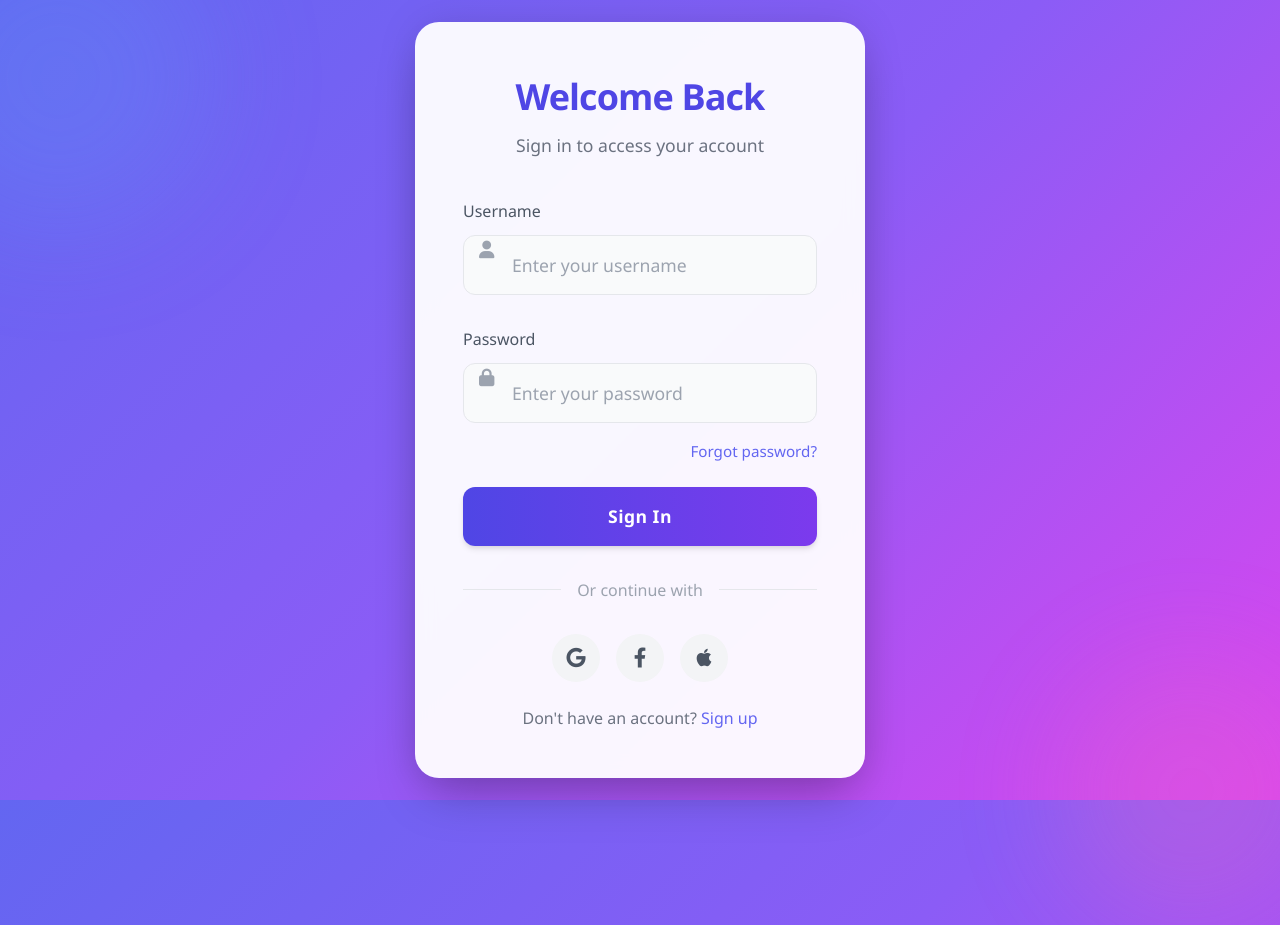
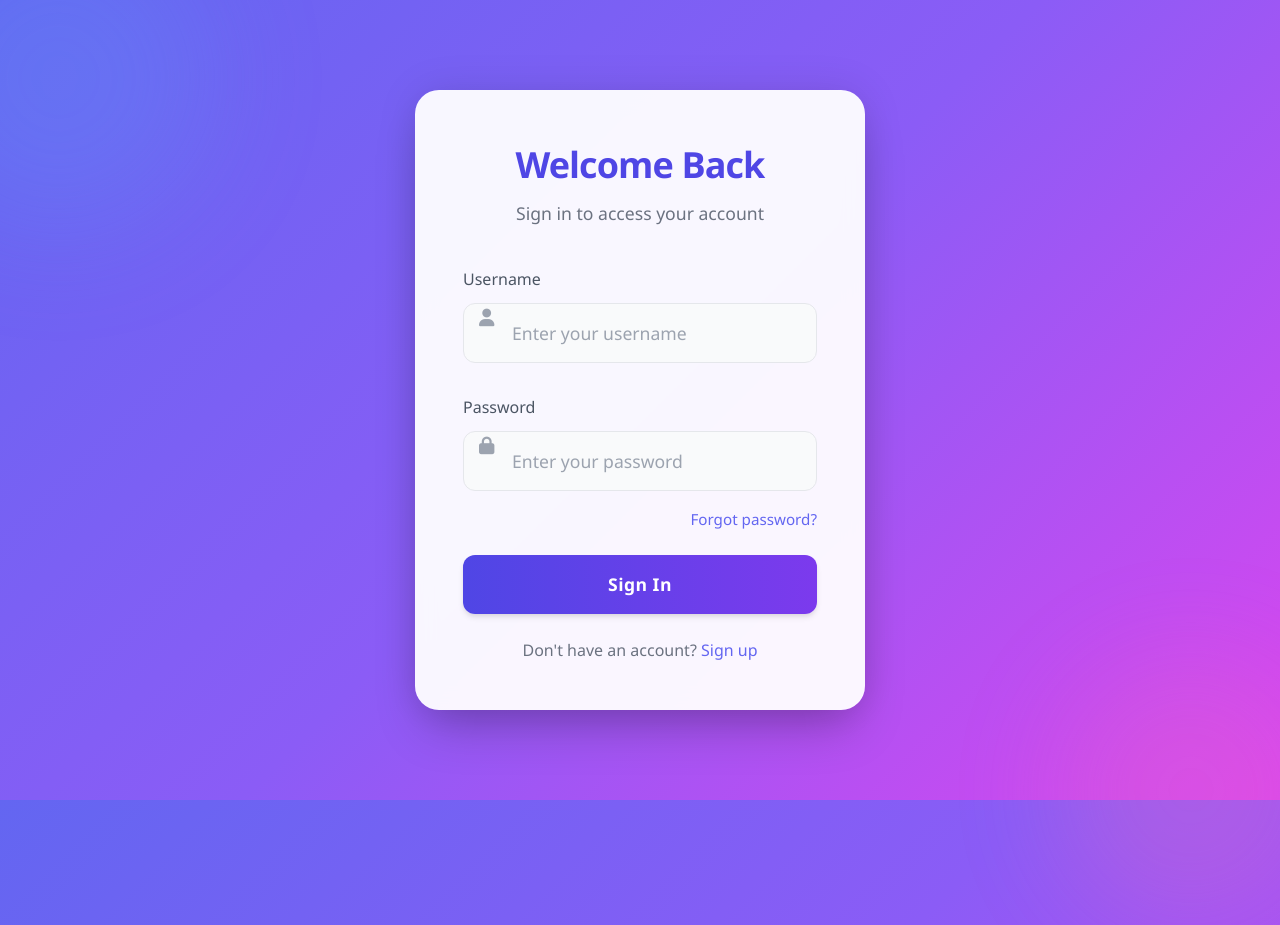
Before and after one commit to omkardhamgunde/trading, a Flask app: page /login in a window 1280 px wide; the page is wider, and only the part inside the window is pictured. Run offline with Flask 3, Linux system fonts and the light colour scheme; some libraries are stand-ins or nearby versions.

Commit message:
Remove unused social login buttons

```diff
--- a/templates/login.html
+++ b/templates/login.html
@@ -195,68 +195,6 @@
             text-decoration: underline;
         }
 
-        .separator {
-            display: flex;
-            align-items: center;
-            text-align: center;
-            margin: 2rem 0;
-            color: #9ca3af;
-        }
-
-        .separator::before,
-        .separator::after {
-            content: '';
-            flex: 1;
-            border-bottom: 1px solid #e5e7eb;
-        }
-
-        .separator:not(:empty)::before {
-            margin-right: 1rem;
-        }
-
-        .separator:not(:empty)::after {
-            margin-left: 1rem;
-        }
-
-        .social-login {
-            display: flex;
-            justify-content: center;
-            gap: 1rem;
-            margin-bottom: 1.5rem;
-        }
-
-        .social-btn {
-            display: flex;
-            align-items: center;
-            justify-content: center;
-            width: 3rem;
-            height: 3rem;
-            border-radius: 50%;
-            background: #f3f4f6;
-            color: #4b5563;
-            transition: all 0.3s;
-            font-size: 1.25rem;
-        }
-
-        .social-btn:hover {
-            transform: translateY(-3px);
-        }
-
-        .google:hover {
-            background: #f5e7ea;
-            color: #ea4335;
-        }
-
-        .facebook:hover {
-            background: #e7eaf9;
-            color: #3b5998;
-        }
-
-        .apple:hover {
-            background: #e5e7eb;
-            color: #000;
-        }
-
         .signup-link {
             text-align: center;
             margin-top: 1.5rem;
@@ -312,10 +250,6 @@
                 padding-top: 0.9rem;
                 padding-bottom: 0.9rem;
             }
-
-            .separator {
-                margin: 1.5rem 0;
-            }
         }
     </style>
 </head>
@@ -357,43 +291,13 @@
             {{ form.submit(class="submit-button", value="Sign In") }}
         </form>
 
-        <div class="separator">Or continue with</div>
-
-        <div class="social-login">
-            <a href="{{ url_for('auth.google_login') }}" class="social-btn google">
-                <i class="fab fa-google"></i>
-            </a>
-            <a href="#" class="social-btn facebook"><i class="fab fa-facebook-f"></i></a>
-            <a href="#" class="social-btn apple"><i class="fab fa-apple"></i></a>
-        </div>
-
         <div class="signup-link">
             Don't have an account? <a href="{{ url_for('auth.signup') }}">Sign up</a>
         </div>
     </div>
 
-    <!-- Add Google OAuth2 script -->
-    <script src="https://accounts.google.com/gsi/client" async defer></script>
-
     <!-- Add CSRF token for AJAX requests -->
     <script>
-        // Function to handle Google Sign-In success
-        function handleCredentialResponse(response) {
-            // This function is not needed for server-side flow
-            // We're using the direct link approach which is more secure
-        }
-
-        // Add click handler for Google button
-        document.addEventListener('DOMContentLoaded', function() {
-            const googleBtn = document.querySelector('.social-btn.google');
-            if (googleBtn) {
-                googleBtn.addEventListener('click', function(e) {
-                    // No need to prevent default as we want the link to work normally
-                    // The server will handle the OAuth flow
-                });
-            }
-        });
-
         // Prevent double form submissions by disabling the button instantly
         document.querySelector('form').addEventListener('submit', function(e) {
             const submitBtn = document.querySelector('.submit-button');
```
